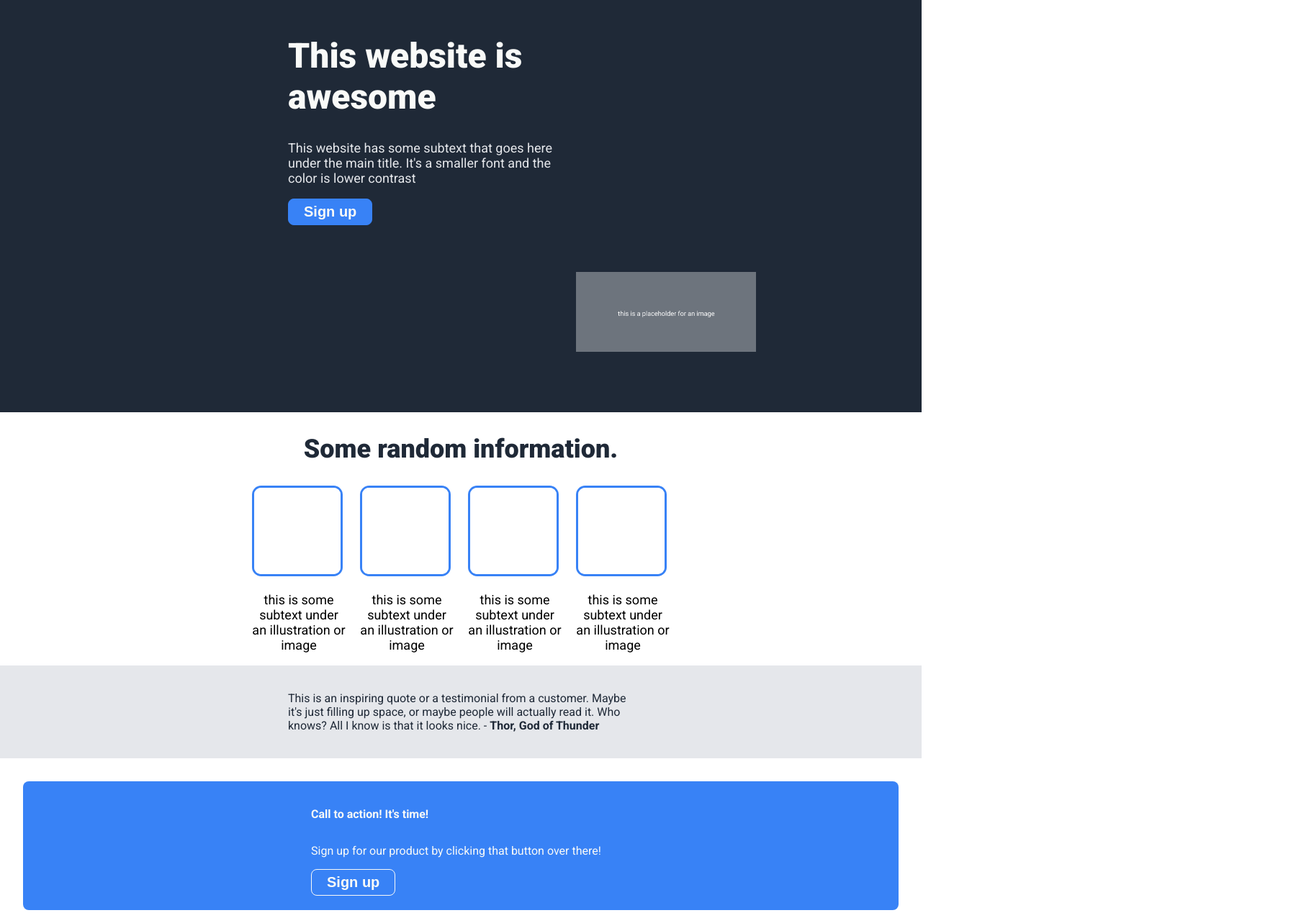
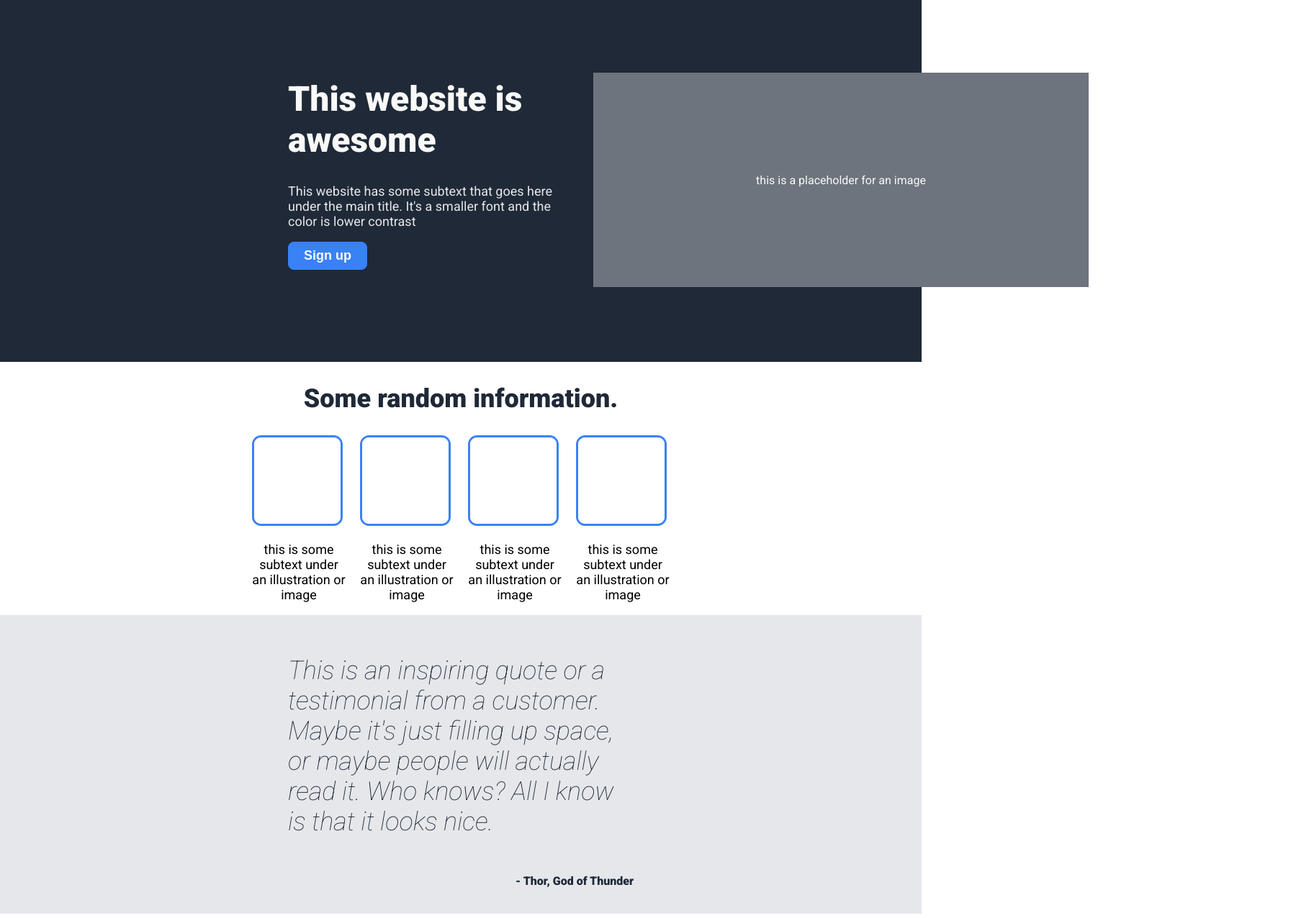
Before and after one commit to sara-jac/odin-landing-page, a plain HTML site: page index.html in a window 1280 px wide. Shown: the part 124-1400 px from the top of the page at 72% size, 1800 px wide, since content can reach past the window. Drawn offline with Linux system fonts and the light colour scheme.

Commit message:
Edit styling: add formatting for header, footer, buttons, and quote block

```diff
--- a/index.html
+++ b/index.html
@@ -8,7 +8,7 @@
 </head>
 <body>
   <div class="header">
-    <div class="block nav">
+    <div class="block">
       <div class="header-logo">Header Logo</div>
       <div class="nav-links">
       <ul>
@@ -18,7 +18,7 @@
       </ul>
       </div>
     </div>
-    <div class="block main-block">
+    <div class="block">
       <div class="hero-block">
         <div class="hero-text">
           <h1>This website is awesome</h1>
@@ -27,10 +27,10 @@
             It's a smaller font and the color is lower contrast
           </p>
           <button>Sign up</button>
-          <div class="block placeholder-image">
-            <img src="src/placeholder.png">
-         </div>
-      </div>
+        </div>
+        <div class="placeholder-image">
+            this is a placeholder for an image
+        </div>
       </div>
   </div>
   </div>
@@ -60,10 +60,14 @@
     </div>
   </div>
   <div class="block quote-block">
-    <p>
+    <p class="quote-text">
       This is an inspiring quote or a testimonial from a customer.
       Maybe it's just filling up space, or maybe people will actually read it. Who knows?
-      All I know is that it looks nice. - <strong>Thor, God of Thunder</strong></p>
+      All I know is that it looks nice.
+      </p>
+      <p class="quote-author">
+        - Thor, God of Thunder
+      </p>
   </div>
   <div class="block cta-block">
     <p>
@@ -75,7 +79,7 @@
     <button class="cta-button">Sign up</button>
   </div>
   <div class="block footer">
-    <p>
+    <p class="copyright">
       Copyright © The Odin Project
     </p>
   </div>
--- a/styles.css
+++ b/styles.css
@@ -8,8 +8,6 @@ body {
   margin: 0;
   padding: 0;
 }
-
-/* visual styles */
 
 h1 {
   font-size: 48px;
@@ -36,40 +34,56 @@ a, .secondary-text {
   background-color: #1F2937;
 }
 
+.block {
+  display: flex;
+  flex-wrap: wrap;
+  align-items: center;
+  justify-content: space-between;
+  padding: 20px 400px;
+}
+
 .header-logo {
   font-size: 24px;
   color: #F9FAF8;
+  font-weight: 900;
 }
 
 .hero-block {
+  display: flex;
+  padding: 60px 0;
+}
+
+.hero-text {
   width: 400px;
 }
 
 button, .cta-button {
-  font-size: 20px;
+  font-size: 18px;
   color: #F9FAF8;
   font-weight: 600;
   background-color: #3882f6;
-  padding: 6px 21px;
+  padding: 8px 21px;
   border-radius: 8px;
   border: 1px solid #3882f6;
+  transition: 0.3s;
 }
 
- .cta-button {
-  border: 1px solid #F9FAF8;
- }
-
- .cta-block {
-   color: #F9FAF8;
-   background-color: #3882f6;
-   padding: 12px;
-   border-radius: 8px;
-   margin: 32px;
- }
+button:hover {
+  cursor: pointer;
+  border: 1px solid #3882f6;
+  color: #3882f6;
+  background-color: #F9FAF8;
+}
 
 .placeholder-image {
-  width: 600px;
-  height: 200px;
+  display: flex;
+  justify-content: center;
+  align-items: center;
+  width: 640px;
+  height: 250px;
+  background-color: #6D747D;
+  margin: 24px;
+  padding: 24px;
 }
 
 .info-header-text {
@@ -84,21 +98,6 @@ button, .cta-button {
   border-radius: 10%;
   width: 120px;
   height: 120px;
-}
-/* padding and margin */
-
-.block {
-  padding: 20px 400px;
-}
-
-
-/* section box styling */
-
-.block {
-  display: flex;
-  flex-wrap: wrap;
-  align-items: center;
-  justify-content: space-between;
 }
 
 .card-wrapper {
@@ -119,6 +118,39 @@ button, .cta-button {
 }
 
 .quote-block {
+  display: flex;
+  flex-direction: column;
+
   color: #1F2937;
   background-color: #E5E7EB;
 }
+
+.quote-text {
+  font-size: 36px;
+  font-weight: 100;
+  font-style: italic;
+  color: #1F2937;
+}
+
+.quote-author {
+  font-weight: 900;
+  align-self: flex-end;
+}
+
+ .cta-block {
+   color: #F9FAF8;
+   background-color: #3882f6;
+   padding: 12px;
+   border-radius: 8px;
+   margin: 32px;
+ }
+
+  .cta-button {
+  border: 1px solid #F9FAF8;
+ }
+
+ .copyright {
+  text-align: center;
+  margin: 0 auto;
+  padding: 14px;
+ }
```
